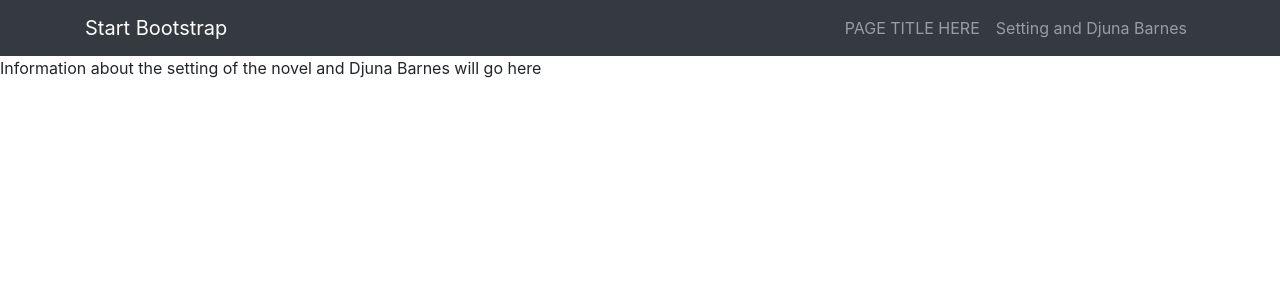
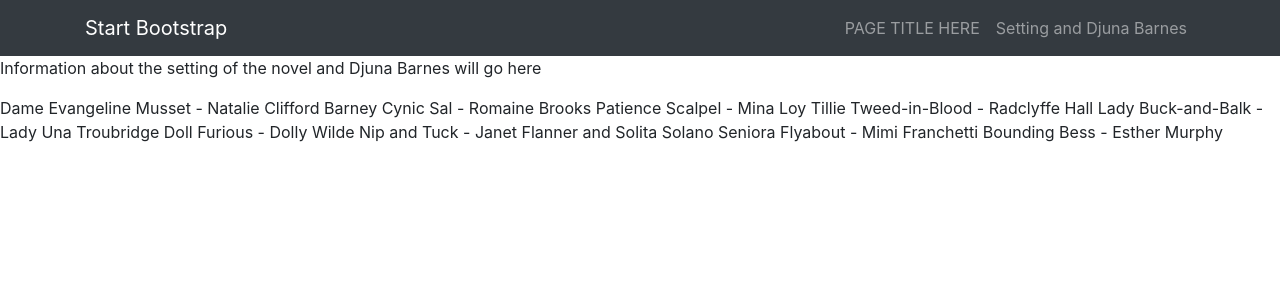
Before and after one commit to ns5ub/LadiesAlmanackGloss, a Jekyll site: the page built from setting_and_barnes.md, in a window 1280 px wide. Shown: the top 300 px of the page. Built offline with Jekyll 4.4.1, drawn with Linux system fonts in a browser that asks for light colours; nearby versions of some CDN libraries; library files that are not in the unit come from our copies.

Commit message:
Update setting_and_barnes.md

```diff
--- a/setting_and_barnes.md
+++ b/setting_and_barnes.md
@@ -4,3 +4,13 @@ layout: template
 ---
 
 Information about the setting of the novel and Djuna Barnes will go here
+
+Dame Evangeline Musset - Natalie Clifford Barney
+Cynic Sal - Romaine Brooks
+Patience Scalpel - Mina Loy
+Tillie Tweed-in-Blood - Radclyffe Hall
+Lady Buck-and-Balk - Lady Una Troubridge
+Doll Furious - Dolly Wilde
+Nip and Tuck - Janet Flanner and Solita Solano
+Seniora Flyabout - Mimi Franchetti
+Bounding Bess - Esther Murphy
```
